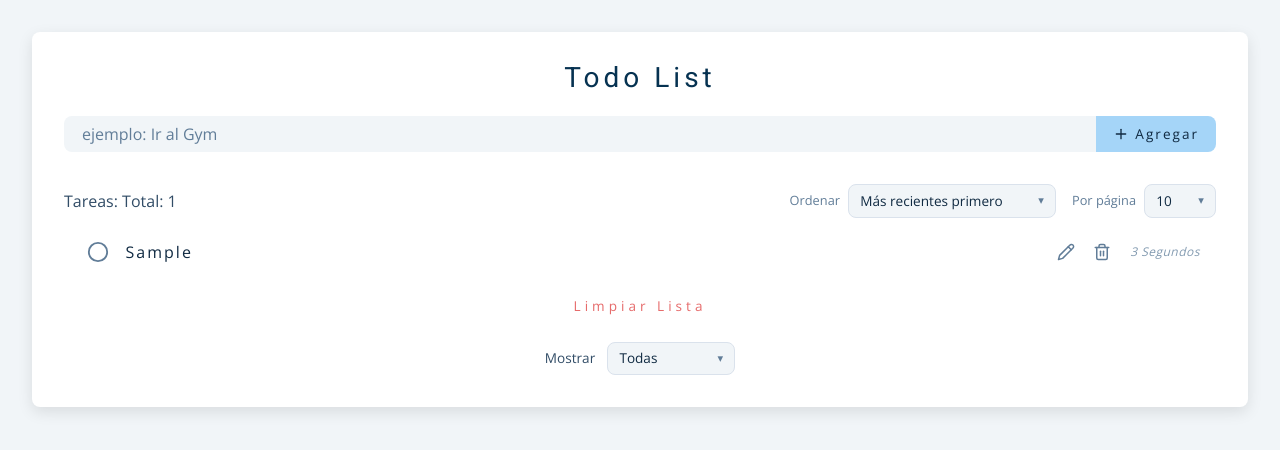
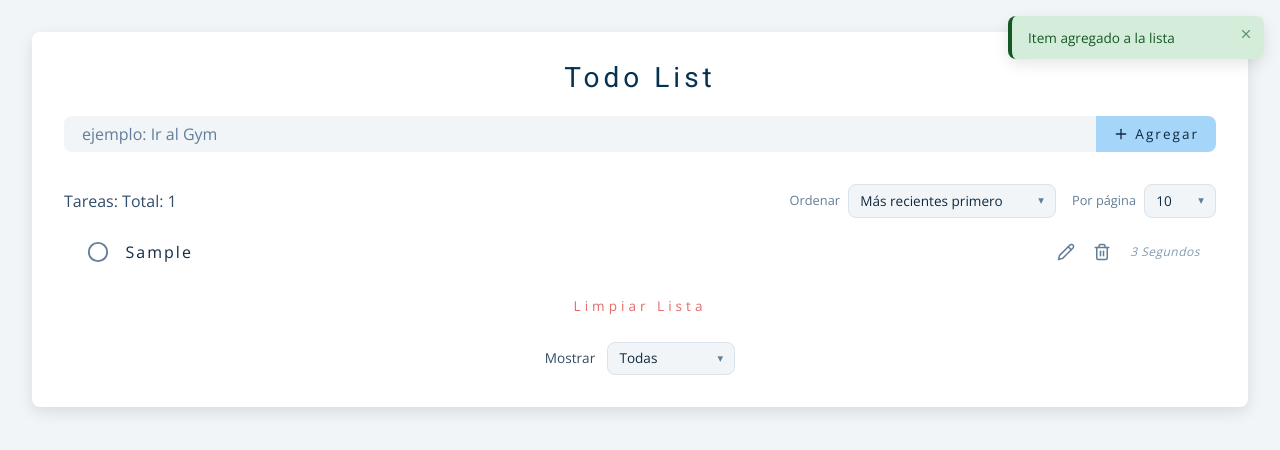
Before and after one commit to yefersoncm/todo-list, a website with bundled scripts: page index.html in a window 1280 px wide. Both pictures are taken after typing "Sample" into the empty fields and a click on the button "Agregar". Built offline with nearby package versions, Linux system fonts and the light colour scheme.

Commit message:
Renombrar clases del toast para evitar colisión con Bootstrap
Bug confirmado: los toasts NO se mostraban al disparar acciones.

Causa raíz:
Bootstrap 5 (cargado vía CDN en index.html) incluye su propio componente
.toast con la regla:

    .toast:not(.showing):not(.show){opacity:0}

Esa regla tiene especificidad 0,3,0. Mi regla de visibilidad
.app-toast.is-visible tenía especificidad 0,2,0 (cuando se llamaba
.toast.is-visible). Bootstrap ganaba por especificidad y mantenía
opacity:0 indefinidamente — el elemento se creaba e insertaba en el
DOM, pero quedaba invisible. La verificación se hizo descargando
bootstrap.min.css directamente (curl) y leyendo la regla.

Fix:
Renombré todas las clases del toast con prefijo 'app-toast' para
salir del namespace de Bootstrap:
- .toast            → .app-toast
- .toast-container  → .app-toast-container
- .toast-message    → .app-toast-message
- .toast-close      → .app-toast-close
- .toast-success    → .app-toast-success
- .toast-danger     → .app-toast-danger
- .toast-warning    → .app-toast-warning

Cambios aplicados en toast.js (clases en _buildToast), index.html
(class del container) y styles.css (todas las reglas). Las
modificadoras .is-visible y .is-leaving siguen igual — sólo cambia
el wrapper.

Nota técnica: a futuro tendría sentido remover Bootstrap del CDN
porque ya no usamos ningún componente suyo (form-switch, etc.
fueron reemplazados por implementaciones custom). Lo dejo como
cleanup separado para mantener este fix enfocado.

```diff
--- a/index.html
+++ b/index.html
@@ -127,7 +127,7 @@
         </div>
     </section>
 
-    <div class="toast-container" id="toastContainer" aria-live="polite" aria-atomic="false"></div>
+    <div class="app-toast-container" id="toastContainer" aria-live="polite" aria-atomic="false"></div>
 
     <div class="confirm-modal" id="confirmModal" hidden>
         <div class="confirm-modal-dialog" role="dialog" aria-modal="true" aria-labelledby="confirmModalText">
--- a/styles.css
+++ b/styles.css
@@ -201,8 +201,11 @@ Toast notifications
 ===============
 Notificaciones flotantes en la esquina superior derecha.
 Stack vertical con la más nueva arriba (DOM: prepend).
+Las clases usan el prefijo 'app-toast' para no colisionar con la
+clase .toast de Bootstrap (cargado por CDN), que aplicaría opacity:0
+con mayor especificidad y haría invisibles nuestras notificaciones.
 */
-.toast-container {
+.app-toast-container {
     position: fixed;
     top: 1rem;
     right: 1rem;
@@ -213,7 +216,7 @@ Stack vertical con la más nueva arriba (DOM: prepend).
     pointer-events: none; /* deja pasar clics fuera de las cards */
     max-width: calc(100vw - 2rem);
 }
-.toast {
+.app-toast {
     pointer-events: auto;
     position: relative;
     min-width: 16rem;
@@ -229,20 +232,20 @@ Stack vertical con la más nueva arriba (DOM: prepend).
     opacity: 0;
     transition: transform 250ms ease-out, opacity 200ms ease-out;
 }
-.toast.is-visible {
+.app-toast.is-visible {
     transform: translateX(0);
     opacity: 1;
 }
-.toast.is-leaving {
+.app-toast.is-leaving {
     transform: translateX(120%);
     opacity: 0;
 }
-.toast-message {
+.app-toast-message {
     margin: 0;
     color: inherit;
     word-break: break-word;
 }
-.toast-close {
+.app-toast-close {
     position: absolute;
     top: 0.4rem;
     right: 0.4rem;
@@ -260,28 +263,28 @@ Stack vertical con la más nueva arriba (DOM: prepend).
     opacity: 0.6;
     transition: opacity 0.15s linear, background-color 0.15s linear;
 }
-.toast-close:hover {
+.app-toast-close:hover {
     opacity: 1;
     background: rgba(0, 0, 0, 0.06);
 }
-.toast-close:focus-visible {
+.app-toast-close:focus-visible {
     outline: none;
     opacity: 1;
     box-shadow: 0 0 0 2px currentColor;
 }
-.toast-close .icon {
+.app-toast-close .icon {
     display: block;
 }
 /* Paleta por tipo. El border-left toma el color del texto via currentColor. */
-.toast-success {
+.app-toast-success {
     background: #d4edda;
     color: #155724;
 }
-.toast-danger {
+.app-toast-danger {
     background: #f8d7da;
     color: #721c24;
 }
-.toast-warning {
+.app-toast-warning {
     background: #fff3cd;
     color: #856404;
 }
--- a/toast.js
+++ b/toast.js
@@ -45,18 +45,21 @@ export class ToastManager {
 
     _buildToast(id, text, type) {
         const el = document.createElement('div');
-        el.className = `toast toast-${type}`;
+        // Prefijo 'app-toast' para evitar colisión con la clase .toast de
+        // Bootstrap (cargado por CDN) que aplicaría opacity:0 con mayor
+        // especificidad que nuestra .is-visible.
+        el.className = `app-toast app-toast-${type}`;
         el.setAttribute('role', 'status');
         el.setAttribute('aria-live', 'polite');
         el.dataset.toastId = String(id);
 
         const message = document.createElement('p');
-        message.className = 'toast-message';
+        message.className = 'app-toast-message';
         message.textContent = text;
 
         const closeBtn = document.createElement('button');
         closeBtn.type = 'button';
-        closeBtn.className = 'toast-close';
+        closeBtn.className = 'app-toast-close';
         closeBtn.setAttribute('aria-label', 'Cerrar notificación');
         closeBtn.appendChild(createIcon('x', { size: 14 }));
         closeBtn.addEventListener('click', () => this._dismiss(id));
```
